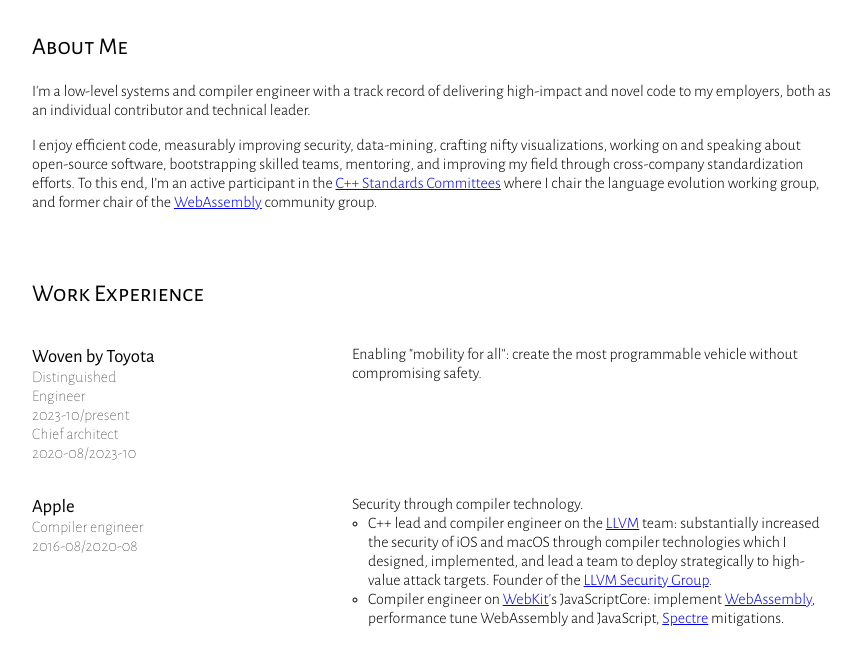
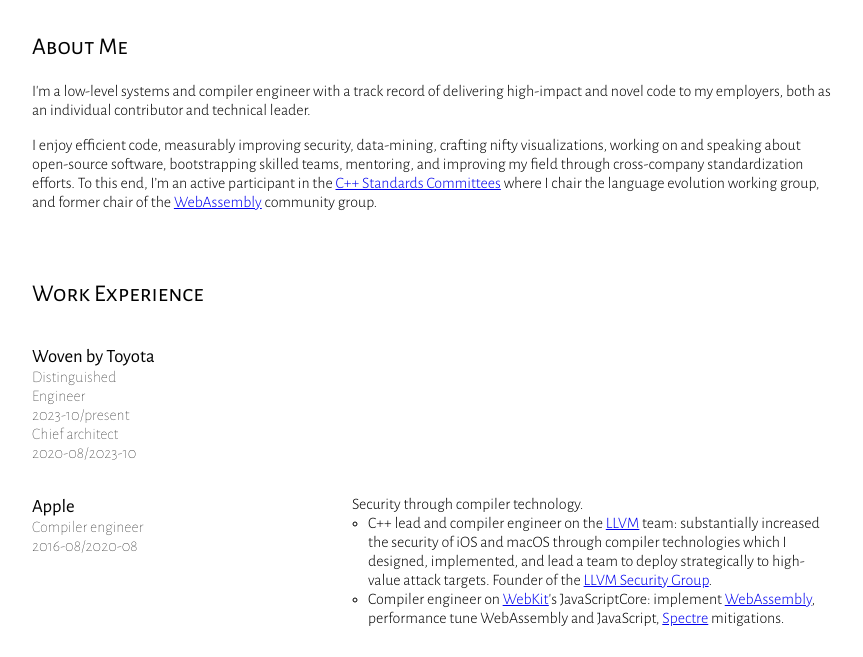
Before and after one commit to jfbastien/jfbastien.github.io, a plain HTML site: page index.html in a window 1280 px wide. Shown: the part 86-743 px from the top of the page, without its empty margins (208-1071 px from the left). Drawn offline with Linux system fonts and the light colour scheme.

Commit message:
Update index.html

```diff
--- a/index.html
+++ b/index.html
@@ -61,7 +61,6 @@
               <p>2020-08/2023-10</p>
             </div>
             <div class=what>
-              Enabling "mobility for all": create the most programmable vehicle without compromising safety.
             </div>
           </div>
           <div class=entry>
```
